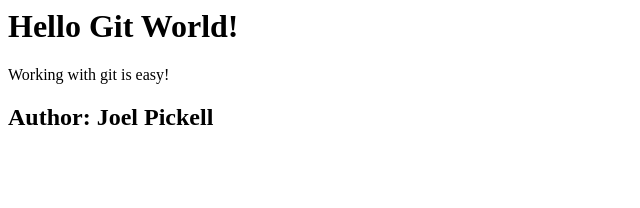
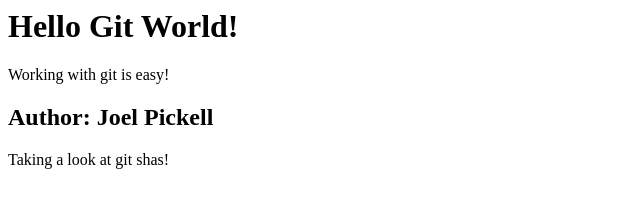
Before and after one commit to Guavalines/GitGithubMasterClass, a plain HTML site: page index.html in a window 1280 px wide. Shown: the whole page, without its empty margins (0-640 px from the left). Drawn offline with Linux system fonts and the light colour scheme.

Commit message:
modified

```diff
--- a/index.html
+++ b/index.html
@@ -6,3 +6,7 @@
 </div>
 
 <h2>Author: Joel Pickell</h2>
+
+<div>
+  <p>Taking a look at git shas!</p>
+</div>
```
